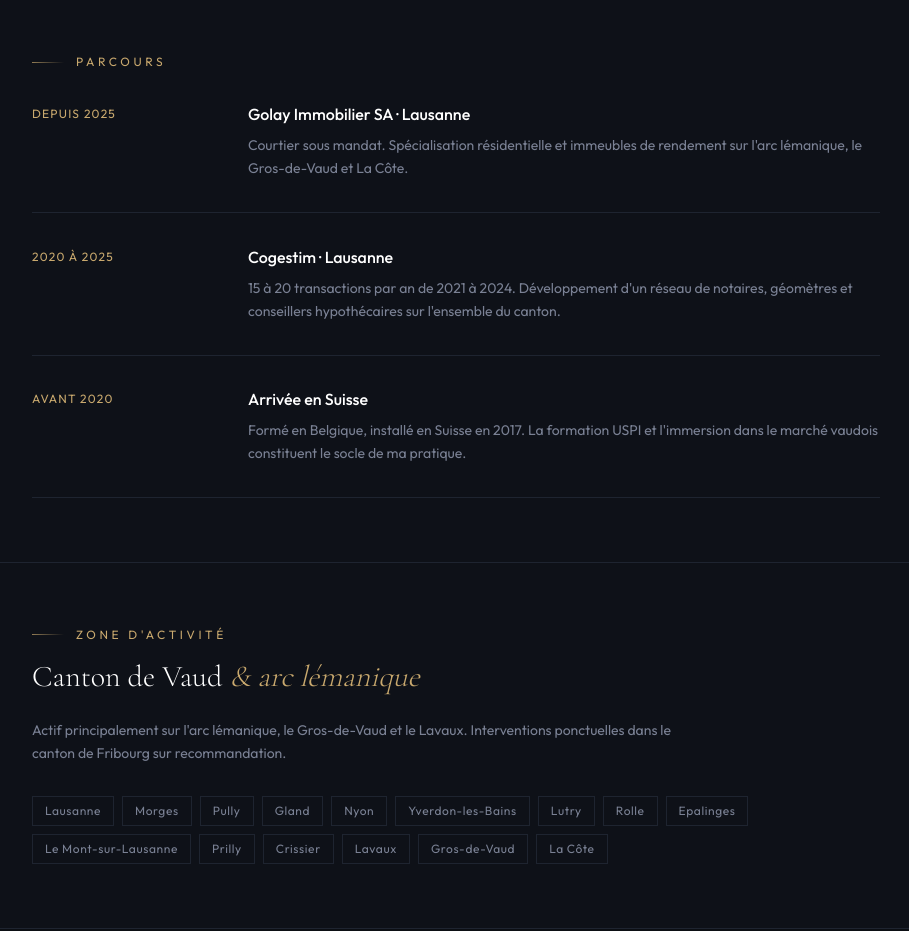
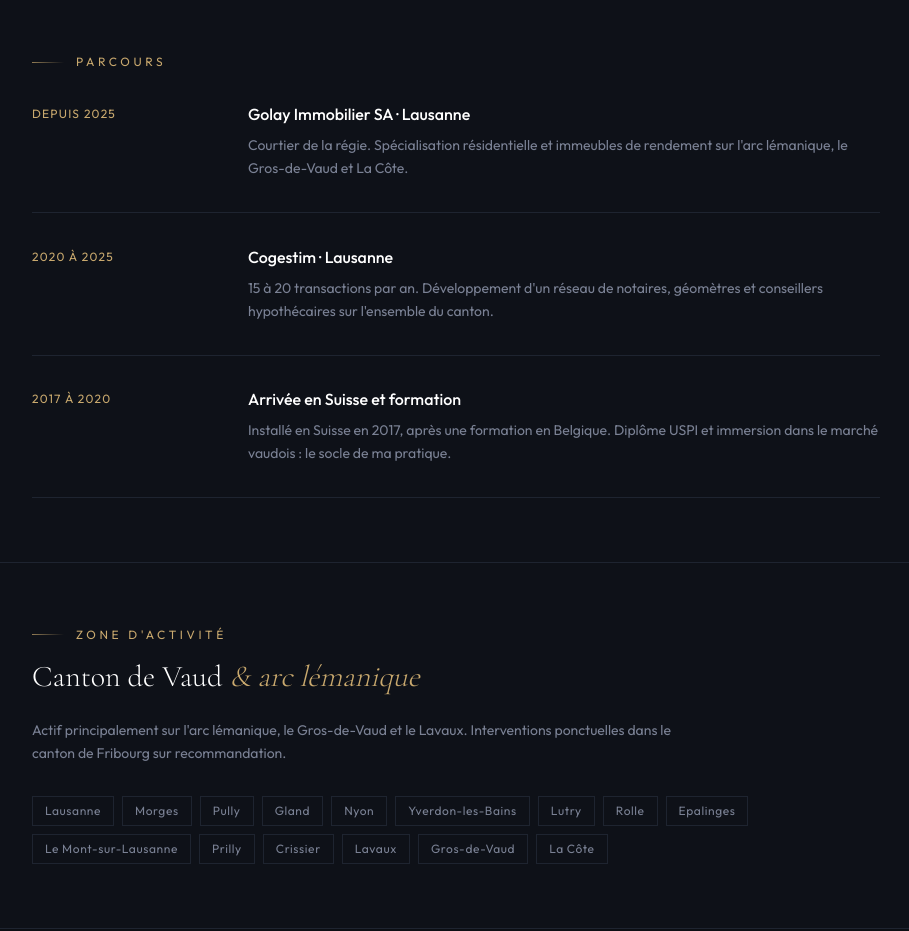
Before and after one commit to Sinseed/maison-praet, a Next.js app: page /a-propos in a window 1280 px wide. Shown: the part 1420-2351 px from the top of the page, without its empty margins (184-1093 px from the left). Built offline with nearby package versions, Linux system fonts and the light colour scheme.

Commit message:
Timeline parcours : périodes cohérentes (2017-2020), formulations corrigées

```diff
--- a/app/a-propos/page.tsx
+++ b/app/a-propos/page.tsx
@@ -127,9 +127,9 @@ export default function AProposPage() {
           <Eyebrow className="mb-8">Parcours</Eyebrow>
           <div className="space-y-8">
             {[
-              { periode: 'Depuis 2025', titre: 'Golay Immobilier SA · Lausanne', detail: "Courtier sous mandat. Spécialisation résidentielle et immeubles de rendement sur l'arc lémanique, le Gros-de-Vaud et La Côte." },
-              { periode: '2020 à 2025', titre: 'Cogestim · Lausanne', detail: '15 à 20 transactions par an de 2021 à 2024. Développement d\'un réseau de notaires, géomètres et conseillers hypothécaires sur l\'ensemble du canton.' },
-              { periode: 'Avant 2020', titre: 'Arrivée en Suisse', detail: 'Formé en Belgique, installé en Suisse en 2017. La formation USPI et l\'immersion dans le marché vaudois constituent le socle de ma pratique.' },
+              { periode: 'Depuis 2025', titre: 'Golay Immobilier SA · Lausanne', detail: "Courtier de la régie. Spécialisation résidentielle et immeubles de rendement sur l'arc lémanique, le Gros-de-Vaud et La Côte." },
+              { periode: '2020 à 2025', titre: 'Cogestim · Lausanne', detail: '15 à 20 transactions par an. Développement d\'un réseau de notaires, géomètres et conseillers hypothécaires sur l\'ensemble du canton.' },
+              { periode: '2017 à 2020', titre: 'Arrivée en Suisse et formation', detail: 'Installé en Suisse en 2017, après une formation en Belgique. Diplôme USPI et immersion dans le marché vaudois : le socle de ma pratique.' },
             ].map((e, i) => (
               <Reveal key={e.periode} as="div" delay={i * 100} className="grid md:grid-cols-4 gap-4 border-b border-brand-border pb-8">
                 <p className="font-body text-xs tracking-widest uppercase text-brand-gold pt-1">{e.periode}</p>
```
